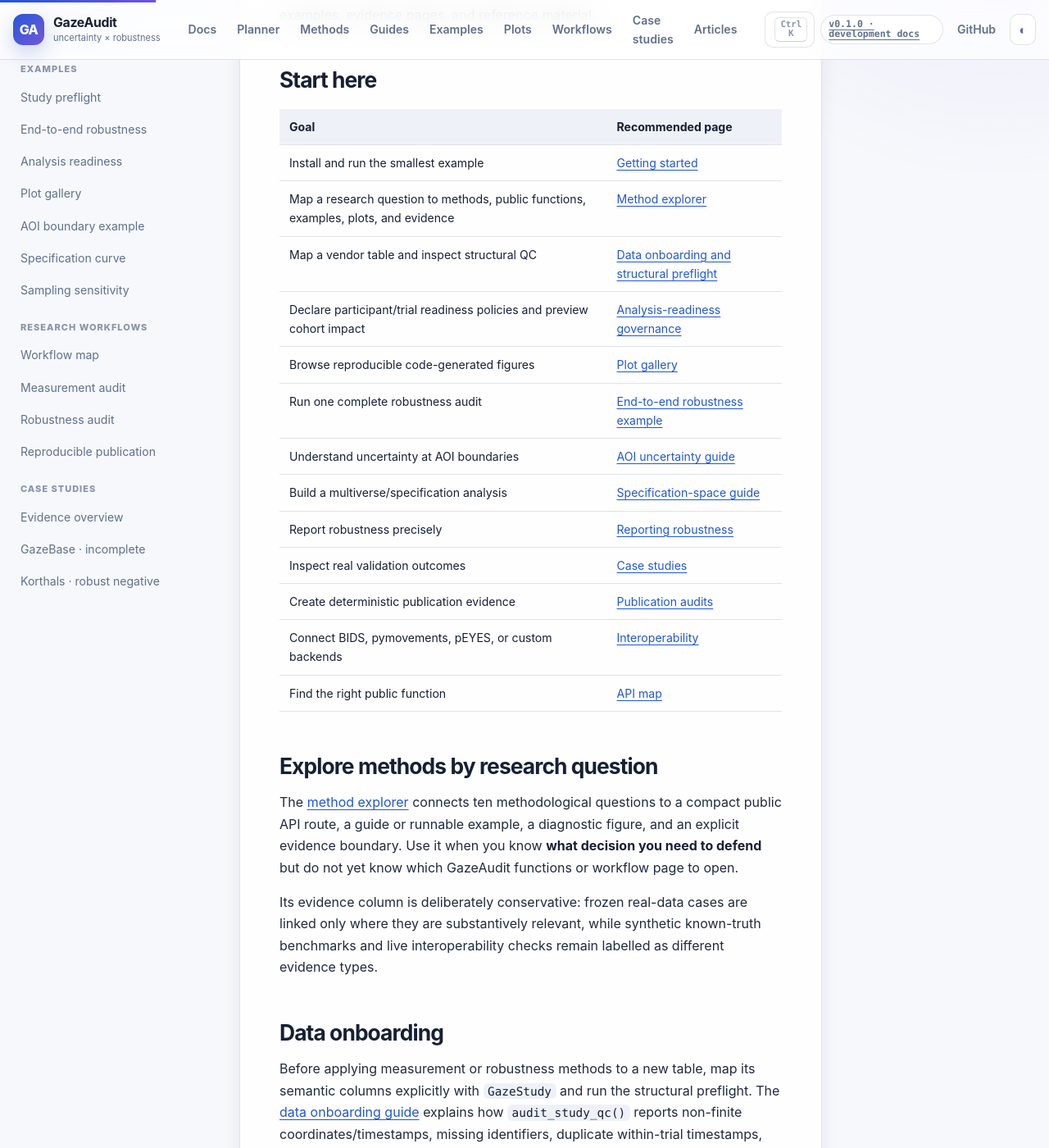
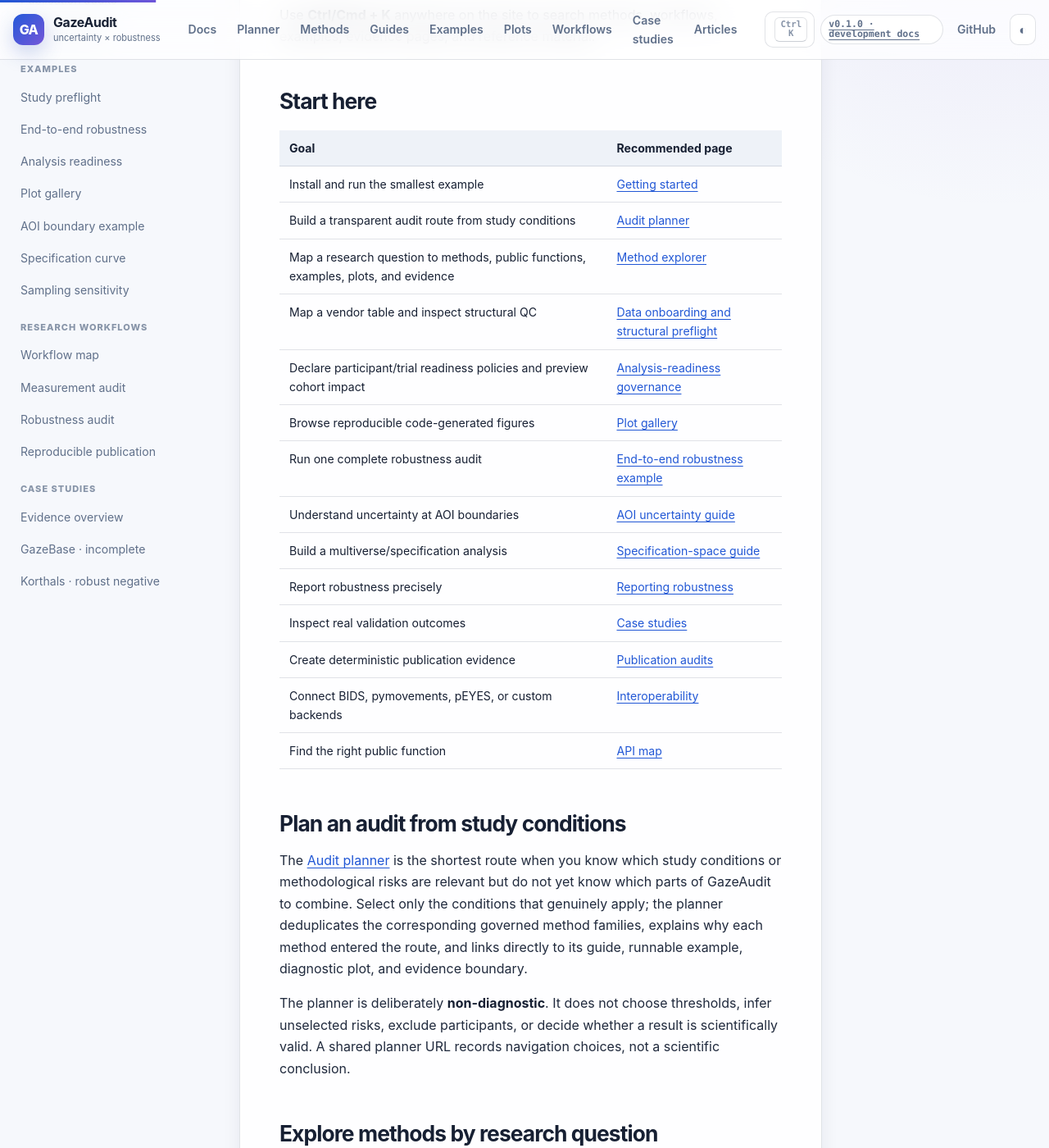
Before and after one commit to stefanosbalaskas/GazeAudit, a Jekyll site: the page built from docs/index.md, in a window 1280 px wide and 1400 px high, scrolled down 657 px. Shown: the whole window at 82% size. Built offline with Jekyll 4.4.1, drawn with Linux system fonts in a browser that asks for light colours; some of the changed text lies outside the part shown.

Commit message:
docs: make audit planner a primary entry point

```diff
--- a/docs/index.md
+++ b/docs/index.md
@@ -6,7 +6,7 @@ kicker: Documentation
 
 # Documentation hub
 
-GazeAudit documentation is organised around **research tasks**, not only modules. Start with the smallest runnable example, then move into structural preflight, measurement uncertainty, specification-space design, sensitivity analysis, frozen real-data case studies, and reproducible publication.
+GazeAudit documentation is organised around **research tasks**, not only modules. Start with the smallest runnable example, build a transparent audit route from study conditions, then move into structural preflight, measurement uncertainty, specification-space design, sensitivity analysis, frozen real-data case studies, and reproducible publication.
 
 <div class="callout info">
 <strong>Current release</strong>
@@ -20,6 +20,7 @@ Use **Ctrl/Cmd + K** anywhere on the site to search methods, workflows, examples
 | Goal | Recommended page |
 |---|---|
 | Install and run the smallest example | [Getting started](getting-started/) |
+| Build a transparent audit route from study conditions | [Audit planner](planner/) |
 | Map a research question to methods, public functions, examples, plots, and evidence | [Method explorer](methods/) |
 | Map a vendor table and inspect structural QC | [Data onboarding and structural preflight](guides/data-onboarding/) |
 | Declare participant/trial readiness policies and preview cohort impact | [Analysis-readiness governance](guides/analysis-readiness/) |
@@ -32,6 +33,12 @@ Use **Ctrl/Cmd + K** anywhere on the site to search methods, workflows, examples
 | Create deterministic publication evidence | [Publication audits](guides/publication-audits/) |
 | Connect BIDS, pymovements, pEYES, or custom backends | [Interoperability](guides/interoperability/) |
 | Find the right public function | [API map](reference/api-map/) |
+
+## Plan an audit from study conditions
+
+The [Audit planner](planner/) is the shortest route when you know which study conditions or methodological risks are relevant but do not yet know which parts of GazeAudit to combine. Select only the conditions that genuinely apply; the planner deduplicates the corresponding governed method families, explains why each method entered the route, and links directly to its guide, runnable example, diagnostic plot, and evidence boundary.
+
+The planner is deliberately **non-diagnostic**. It does not choose thresholds, infer unselected risks, exclude participants, or decide whether a result is scientifically valid. A shared planner URL records navigation choices, not a scientific conclusion.
 
 ## Explore methods by research question
 
```
